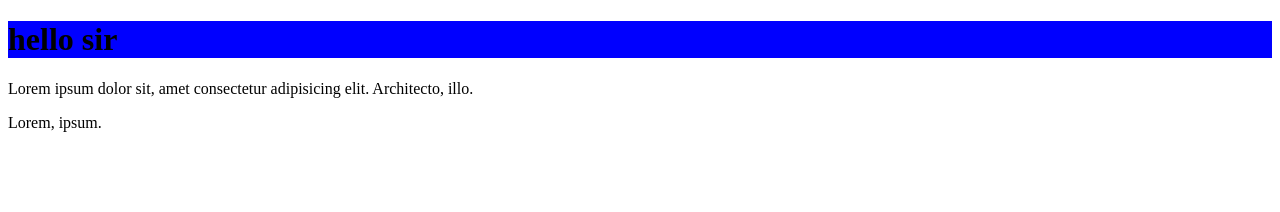
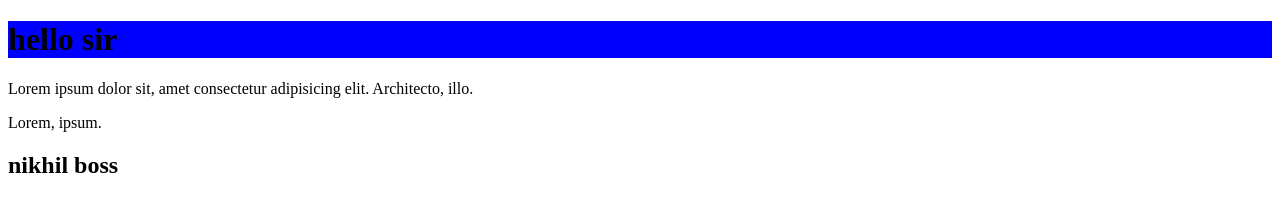
Before and after one commit to shivamgupta55/myproject, a plain HTML site: page myportfolio/index.html in a window 1280 px wide. Drawn offline with Linux system fonts and the light colour scheme.

Commit message:
nikhil comment

```diff
--- a/myportfolio/index.html
+++ b/myportfolio/index.html
@@ -10,5 +10,6 @@
     <h1>hello sir</h1>
     <p> Lorem ipsum dolor sit, amet consectetur adipisicing elit. Architecto, illo.</p>
     Lorem, ipsum.
+    <h2>nikhil boss</h2>
 </body>
 </html>
```
